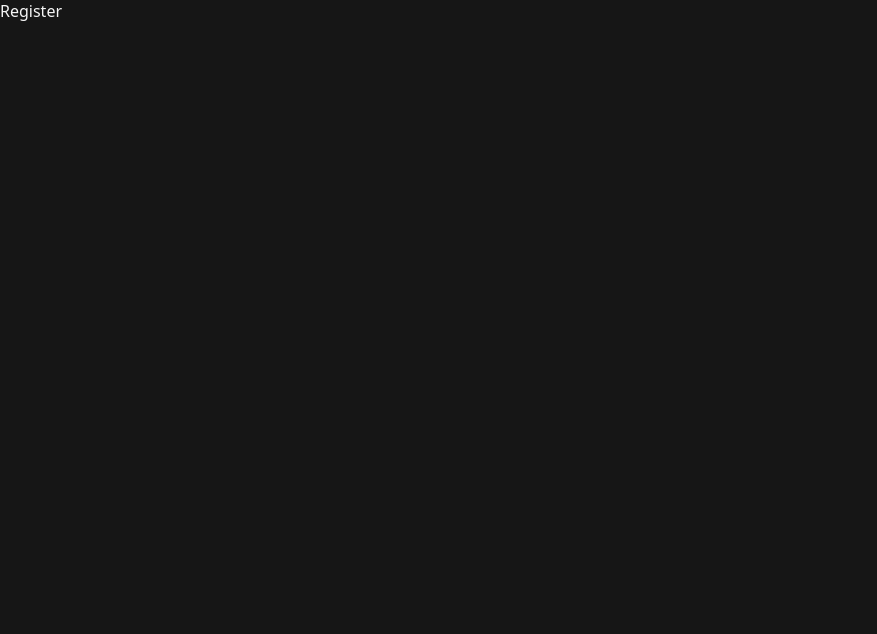
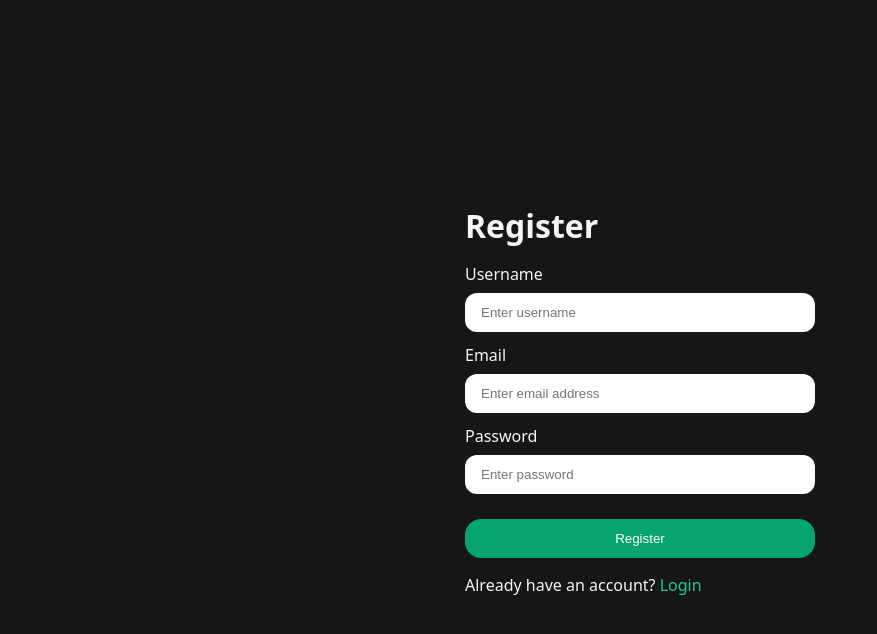
Before and after one commit to Abheeshta-P/Resplan, a React (Vite) app in the folder Frontend/: page /register in a window 1280 px wide. Shown: the top 634 px of the page, without its empty margins (0-877 px from the left). Built offline with nearby package versions, Linux system fonts and the light colour scheme.

Commit message:
feat(auth/ui): add login and register page with styling and initiate auth-feat folder structure

```diff
--- a/Frontend/index.html
+++ b/Frontend/index.html
@@ -1,32 +1,26 @@
 <!doctype html>
 <html lang="en">
+
 <head>
   <meta charset="UTF-8" />
 
   <!-- Primary SEO -->
   <title>ResPlan - AI-Powered Resume & Interview Preparation</title>
 
-    <meta
-      name="description"
-      content="ResPlan is an AI-powered job preparation assistant that analyzes resumes, identifies skill gaps, optimizes resumes for ATS, and generates personalized interview questions."
-    />
+  <meta name="description"
+    content="ResPlan is an AI-powered job preparation assistant that analyzes resumes, identifies skill gaps, optimizes resumes for ATS, and generates personalized interview questions." />
 
-    <meta
-      name="keywords"
-      content="AI resume analyzer, resume optimization, ATS resume, interview preparation, AI interview questions, job preparation, resume builder, skill gap analysis"
-    />
+  <meta name="keywords"
+    content="AI resume analyzer, resume optimization, ATS resume, interview preparation, AI interview questions, job preparation, resume builder, skill gap analysis" />
 
   <meta name="author" content="ResPlan" />
   <meta name="robots" content="index, follow" />
 
   <!-- Responsive -->
-    <meta
-      name="viewport"
-      content="width=device-width, initial-scale=1.0"
-    />
+  <meta name="viewport" content="width=device-width, initial-scale=1.0" />
 
   <!-- Favicon -->
-    <link rel="icon shortcut type="image/svg+xml" href="/favicon.svg" />
+  <link rel="icon shortcut" type="image/svg+xml" href="/favicon.svg" />
   <link rel="apple-touch-icon" href="/favicon.svg" />
 
   <!-- Theme -->
@@ -38,38 +32,19 @@
   <!-- Open Graph -->
   <meta property="og:type" content="website" />
   <meta property="og:url" content="/" />
-    <meta
-      property="og:title"
-      content="ResPlan - AI-Powered Resume & Interview Preparation"
-    />
-    <meta
-      property="og:description"
-      content="Optimize your resume, identify skill gaps, and prepare for interviews with AI-powered job preparation tools."
-    />
-    <meta
-      property="og:image"
-      content="/og-image.png"
-    />
-    <meta
-      property="og:image:alt"
-      content="ResPlan - AI-Powered Job Preparation Assistant"
-    />
+  <meta property="og:title" content="ResPlan - AI-Powered Resume & Interview Preparation" />
+  <meta property="og:description"
+    content="Optimize your resume, identify skill gaps, and prepare for interviews with AI-powered job preparation tools." />
+  <meta property="og:image" content="/og-image.png" />
+  <meta property="og:image:alt" content="ResPlan - AI-Powered Job Preparation Assistant" />
   <meta property="og:site_name" content="ResPlan" />
 
   <!-- Twitter / X -->
   <meta name="twitter:card" content="summary_large_image" />
-    <meta
-      name="twitter:title"
-      content="ResPlan - AI-Powered Resume & Interview Preparation"
-    />
-    <meta
-      name="twitter:description"
-      content="Optimize your resume, identify skill gaps, and prepare for interviews with ResPlan."
-    />
-    <meta
-      name="twitter:image"
-      content="/og-image.png"
-    />
+  <meta name="twitter:title" content="ResPlan - AI-Powered Resume & Interview Preparation" />
+  <meta name="twitter:description"
+    content="Optimize your resume, identify skill gaps, and prepare for interviews with ResPlan." />
+  <meta name="twitter:image" content="/og-image.png" />
 </head>
 
 <body>
@@ -77,4 +52,5 @@
 
   <script type="module" src="/src/main.tsx"></script>
 </body>
+
 </html>
--- /dev/null
+++ b/Frontend/src/features/auth/auth.form.scss
@@ -0,0 +1,49 @@
+.auth-page {
+    min-height: 100vh;
+    width: 100%;
+
+    display: flex;
+    justify-content: center;
+    align-items: center;
+
+
+    .form-container {
+        min-width: 350px;
+
+        display: flex;
+        flex-direction: column;
+        gap: 1rem;
+    }
+
+    form {
+        display: flex;
+        flex-direction: column;
+        gap: 0.75rem;
+
+        & button {
+            margin-top: 0.8rem;
+        }
+    }
+
+    .input-group {
+        display: flex;
+        flex-direction: column;
+
+        gap: 0.5rem;
+
+
+        input {
+            border: none;
+            outline: none;
+            padding-inline: 1rem;
+            padding-block: 0.75rem;
+            border-radius: 0.75rem;
+        }
+    }
+
+    a {
+        color: var(--primary-text);
+        text-decoration: none;
+        font-weight: 500;
+    }
+}
--- /dev/null
+++ b/Frontend/src/features/auth/hooks/useAuth.ts
@@ -0,0 +1 @@
+export const useAuth = ()=>{};
--- a/Frontend/src/features/auth/pages/Login.tsx
+++ b/Frontend/src/features/auth/pages/Login.tsx
@@ -1,6 +1,40 @@
+import React, { useState } from 'react'
+import { useNavigate, Link } from 'react-router'
+import "../auth.form.scss"
+
 const Login = () => {
+    const navigate = useNavigate()
+
+    const [email, setEmail] = useState("")
+    const [password, setPassword] = useState("")
+
+    const handleSubmit = async (e: React.SubmitEvent<HTMLFormElement>) => {
+        e.preventDefault()
+        navigate('/')
+    }
+
     return (
-        <div>Login</div>
+        <main className="auth-page">
+            <div className="form-container">
+                <h1>Login</h1>
+                <form onSubmit={handleSubmit}>
+                    <div className="input-group">
+                        <label htmlFor="email">Email</label>
+                        <input
+                            onChange={(e) => { setEmail(e.target.value) }}
+                            type="email" id="email" name='email' placeholder='Enter email address' />
+                    </div>
+                    <div className="input-group">
+                        <label htmlFor="password">Password</label>
+                        <input
+                            onChange={(e) => { setPassword(e.target.value) }}
+                            type="password" id="password" name='password' placeholder='Enter password' />
+                    </div>
+                    <button className='button primary-button' >Login</button>
+                </form>
+                <p>Don't have an account? <Link to={"/register"} >Register</Link> </p>
+            </div>
+        </main>
     )
 }
 
--- a/Frontend/src/features/auth/pages/Register.tsx
+++ b/Frontend/src/features/auth/pages/Register.tsx
@@ -1,7 +1,53 @@
+import { useState } from 'react'
+import { useNavigate, Link } from 'react-router'
+import "../auth.form.scss"
+
 const Register = () => {
+
+    const navigate = useNavigate()
+    const [username, setUsername] = useState("")
+    const [email, setEmail] = useState("")
+    const [password, setPassword] = useState("")
+
+    const handleSubmit = async (e: React.SubmitEvent<HTMLFormElement>) => {
+        e.preventDefault()
+        navigate('/')
+    }
+
     return (
-        <div>Register</div>
+        <main className="auth-page">
+            <div className="form-container">
+                <h1>Register</h1>
+
+                <form onSubmit={handleSubmit}>
+
+                    <div className="input-group">
+                        <label htmlFor="username">Username</label>
+                        <input
+                            onChange={(e) => { setUsername(e.target.value) }}
+                            type="text" id="username" name='username' placeholder='Enter username' />
+                    </div>
+                    <div className="input-group">
+                        <label htmlFor="email">Email</label>
+                        <input
+                            onChange={(e) => { setEmail(e.target.value) }}
+                            type="email" id="email" name='email' placeholder='Enter email address' />
+                    </div>
+                    <div className="input-group">
+                        <label htmlFor="password">Password</label>
+                        <input
+                            onChange={(e) => { setPassword(e.target.value) }}
+                            type="password" id="password" name='password' placeholder='Enter password' />
+                    </div>
+
+                    <button className='button primary-button' >Register</button>
+
+                </form>
+
+                <p>Already have an account? <Link to={"/login"} >Login</Link> </p>
+            </div>
+        </main>
     )
 }
 
-export default Register;
+export default Register
--- a/Frontend/src/main.tsx
+++ b/Frontend/src/main.tsx
@@ -1,7 +1,7 @@
 import { StrictMode } from 'react'
 import { createRoot } from 'react-dom/client'
 import App from './App.tsx'
-import "./style.scss"
+import "./styles/style.scss"
 
 createRoot(document.getElementById('root')!).render(
   <StrictMode>
--- a/Frontend/src/style.scss
+++ /dev/null
@@ -1,17 +0,0 @@
-* {
-    margin: 0%;
-    padding: 0%;
-    box-sizing: border-box;
-}
-
-html, body, #root {
-    width: 100%;
-    height: 100%;
-    background-color: #161616;
-    color: whitesmoke;
-    font-family: system-ui, -apple-system, BlinkMacSystemFont, 'Segoe UI', Roboto, Oxygen, Ubuntu, Cantarell, 'Open Sans', 'Helvetica Neue', sans-serif;
-}
-
-:root {
-    --primary: #10B981;
-}
--- /dev/null
+++ b/Frontend/src/styles/button.scss
@@ -0,0 +1,24 @@
+.button {
+
+    border: none;
+    outline: none;
+    padding-inline: 1.5rem;
+    padding-block: 0.75rem;
+    border-radius: 1rem;
+    cursor: pointer;
+
+    transition: all 0.3s ease-in-out;
+
+    &.primary-button {
+        background-color: var(--primary);
+        color: var(--primary-foreground);
+    }
+
+    &:active {
+        opacity: 0.8;
+    }
+
+    &:hover {
+        background-color: var(--primary-hover);
+    }
+}
--- /dev/null
+++ b/Frontend/src/styles/style.scss
@@ -0,0 +1,49 @@
+@use "./button.scss";
+
+* {
+    margin: 0%;
+    padding: 0%;
+    box-sizing: border-box;
+}
+
+:root {
+    /* Backgrounds */
+    --bg: #161616;
+    --bg-secondary: #1e1e1e;
+    --bg-tertiary: #252525;
+
+    /* Text */
+    --text: #f5f5f5;
+    --text-secondary: #b3b3b3;
+    --text-muted: #808080;
+
+    /* Primary — buttons, CTAs, active states */
+    --primary: #05a36e;
+    --primary-hover: #04b378;
+    --primary-active: #038f61;
+
+    /* Primary text — links, clickable text */
+    --primary-text: #20c997;
+    --primary-text-hover: #3dd9a5;
+
+    /* Primary subtle — selected backgrounds, badges */
+    --primary-light: #12382d;
+    --primary-border: #1d6b51;
+
+    /* Content placed ON primary */
+    --primary-foreground: #ffffff;
+
+    /* Borders */
+    --border: #333333;
+    --border-hover: #444444;
+}
+
+html,
+body,
+#root {
+    width: 100%;
+    height: 100%;
+    background-color: var(--bg);
+    color: var(--text);
+    font-family: system-ui, -apple-system, BlinkMacSystemFont, 'Segoe UI', Roboto, Oxygen, Ubuntu, Cantarell, 'Open Sans', 'Helvetica Neue', sans-serif;
+}
```
Also changed, not shown: Frontend/src/features/auth/services/auth.api.ts (added). Lines whose indentation alone changed are shown as unchanged.
